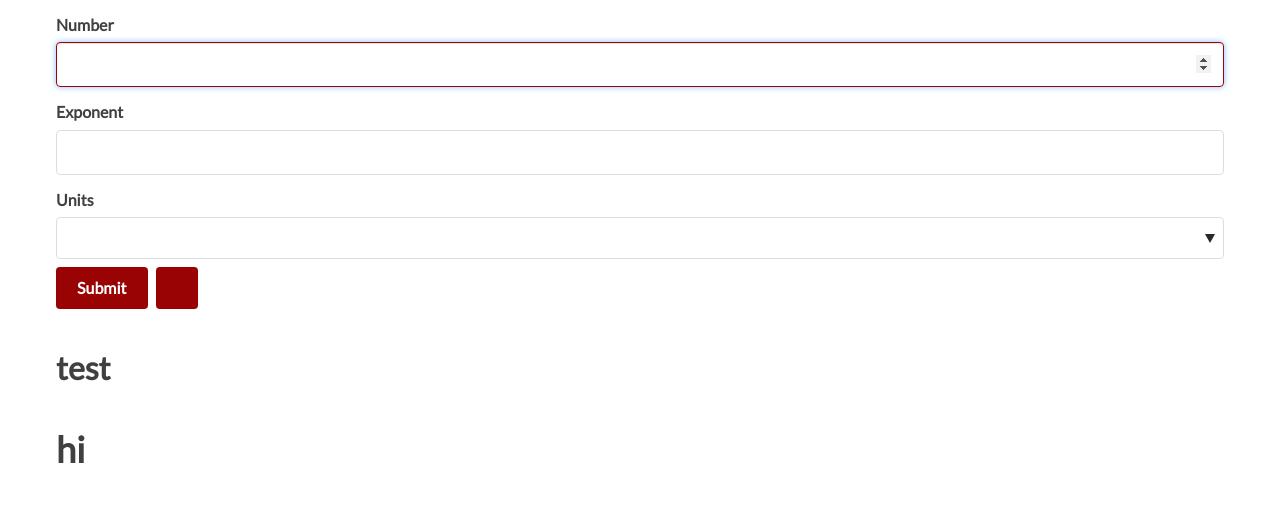
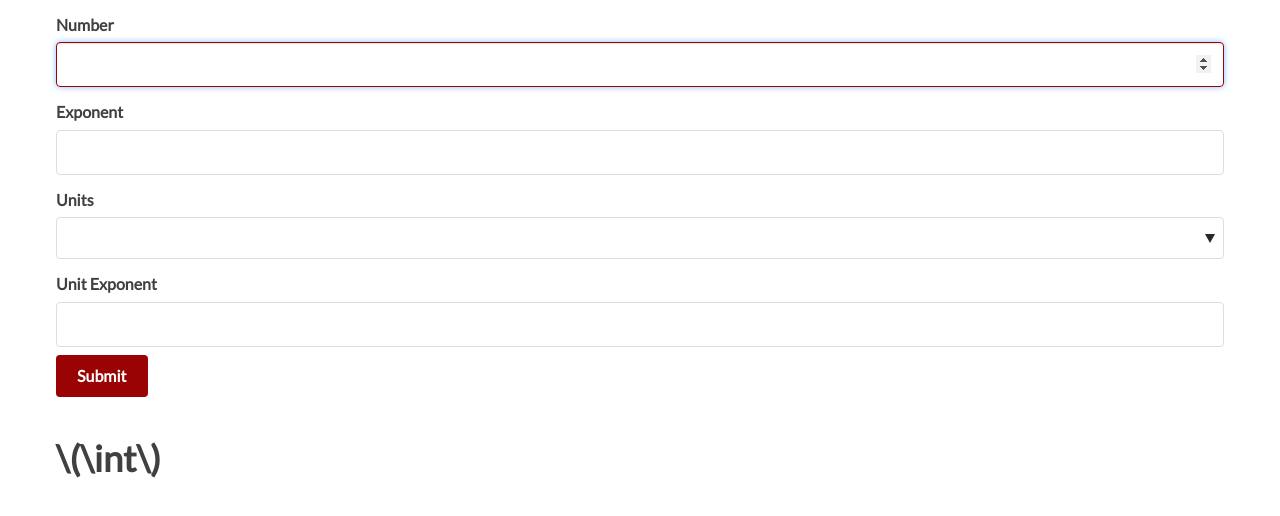
Before and after one commit to garrett361/natural-units, a React (Create React App) app: page / in a window 1280 px wide. Shown: the top 516 px of the page. Built offline with nearby package versions, Linux system fonts and the light colour scheme.

Commit message:
progress

```diff
--- a/package.json
+++ b/package.json
@@ -6,8 +6,10 @@
     "@testing-library/jest-dom": "^4.2.4",
     "@testing-library/react": "^9.5.0",
     "@testing-library/user-event": "^7.2.1",
+    "ramda": "^0.27.0",
     "react": "^16.13.1",
     "react-dom": "^16.13.1",
+    "react-katex": "^2.0.2",
     "react-scripts": "3.4.1"
   },
   "scripts": {
--- a/public/index.html
+++ b/public/index.html
@@ -1,14 +1,12 @@
 <!DOCTYPE html>
 <html lang="en">
+
 <head>
   <meta charset="utf-8" />
   <link rel="icon" href="%PUBLIC_URL%/favicon.ico" />
   <meta name="viewport" content="width=device-width, initial-scale=1" />
   <meta name="theme-color" content="#000000" />
-    <meta
-      name="description"
-      content="Web site created using create-react-app"
-    />
+  <meta name="description" content="Web site created using create-react-app" />
   <link rel="apple-touch-icon" href="%PUBLIC_URL%/logo192.png" />
   <!--
       manifest.json provides metadata used when your web app is installed on a
@@ -25,8 +23,9 @@
       work correctly both with client-side routing and a non-root public URL.
       Learn how to configure a non-root public URL by running `npm run build`.
     -->
-    <title>Random Number String Generator</title>
+  <title>Natural Units</title>
 </head>
+
 <body>
   <noscript>You need to enable JavaScript to run this app.</noscript>
   <div id="root"></div>
@@ -41,4 +40,5 @@
       To create a production bundle, use `npm run build` or `yarn build`.
     -->
 </body>
+
 </html>
--- a/src/App.js
+++ b/src/App.js
@@ -1,32 +1,52 @@
-import React, {Component} from 'react'
+import React, { Component } from 'react'
+
+
+// Ramda
+import * as R from 'ramda';
+
+// Components
 import InputForm from './InputForm'
 import OutputTable from './OutputTable';
+
+
+// set of units, all re-expressed in terms of a meters value raised to a power
+let unitsSet = [
+  {
+    units: 'm',
+    meterExponent: 1,
+    meterValue: 1,
+  },
+  {
+    units: 'GeV',
+    meterExponent: -1,
+    meterValue: 1.97 * 10 ** (-16),
+  }
+];
 
 
 
 class App extends Component {
 
-
   state = {
     input: [],
-    output: [],
-  }
+  };
 
   // Code for handling the submit button and appending new data to input list
 
   handleSubmit = x => {
-  this.setState({input:[...this.state.input,x]})
+    this.setState({ input: [...this.state.input, x] })
   }
 
 
-  render ()
-  {
+  render() {
+
+    let { input } = this.state;
+
     return (
 
       <div className="container">
-      <InputForm handleSubmit={this.handleSubmit} />
-      <OutputTable />
-      <h1>{this.input}hi</h1>
+        <InputForm handleSubmit={this.handleSubmit} unitsSet={unitsSet} />
+        <OutputTable input={input} unitsSet={unitsSet} />
       </div>
     )
   }
--- a/src/InputForm.js
+++ b/src/InputForm.js
@@ -1,45 +1,56 @@
 import React, { Component } from 'react'
 
+// Ramda
+import * as R from 'ramda';
+
+
+
+let initialState = {
+  number: null,
+  numberExponent: null,
+  units: null,
+  unitsExponent: null,
+  meterExponent: null,
+  meterValue: null,
+};
 
 class InputForm extends Component {
 
-  // Setup state of the form and initial state
-
-  constructor(props) {
-    super(props)
-
-    this.initialState = {
-      num: '',
-      expon: '',
-      units: '',
-    }
-
-    this.state = this.initialState
-  }
+  state = initialState;
 
   // code for setting the state of num, expon, units whenever a change is made
 
   handleChange = event => {
-  const { name, value } = event.target
+    let { name, value } = event.target
     // The [ ] brackets here are the setState synatx
     this.setState({
       [name]: value,
     })
   }
 
- // Submit button action.  On click, use App.js's handleSubmit to append form
-  // data to previous data
-
-  submitForm = () => {
-    // handleSubmit appends new data using the current state of the form
-    this.props.handleSubmit(this.state)
-    this.setState(this.initialState)
+  // Special code for units
+  handleUnitsChange = event => {
+    let { value } = event.target
+    // find which  unit was selected
+    let unitsIndex=R.findIndex(R.propEq('units', value))(this.props.unitsSet);
+    let chosenUnit=this.props.unitsSet[unitsIndex]
+    this.setState({
+      units: chosenUnit.units,
+      meterExponent: chosenUnit.meterExponent,
+      meterValue: chosenUnit.meterValue,
+    })
   }
 
 
   render() {
 
-      const {num, expon,units}=this.state
+    let { number, numberExponent, unitsExponent, units } = this.state;
+    let { handleSubmit, unitsSet } = this.props;
+
+
+    // Units options
+    let unitsFill = R.map((x) => { return (<option key={x.units} value={x.units}>{x.units}</option>) }, unitsSet);
+
 
 
     return (
@@ -48,48 +59,50 @@ handleChange = event => {
         <form>
 
 
-      <label for="num">Number</label>
+          <label>Number</label>
           <input
             type="number"
-          name="num"
-          id="num"
-          value={num}
+            name="number"
+            id="number"
             onChange={this.handleChange}
-          autoFocus/>
+            autoFocus />
 
 
-          <label for="expon">Exponent</label>
+          <label>Exponent</label>
           <input
             type="number"
-          name="expon"
-          id="expon"
-          value={expon}
+            name="numberExponent"
+            id="numberExponent"
             onChange={this.handleChange}
           />
 
-          <label for="units">Units </label>
+          <label>Units </label>
           <select
             name="units"
             id="units"
-          value=""
-          onChange={this.handleChange}
+            value={units ? units : undefined}
+            onChange={this.handleUnitsChange}
           >
             <option value=""></option>
-          <option value={1}> m </option>
-          <option value={1.9*10**(-16)}>GeV</option>
+            {unitsFill}
           </select>
+
+          <label>Unit Exponent</label>
+          <input
+            type="number"
+            name="unitsExponent"
+            id="unitsExponent"
+            onChange={this.handleChange}
+          />
 
         </form>
 
         <input
           type="button"
           value="Submit"
- onClick={this.submitForm}
- />
-
-<input
-type="button"
-value={this.state.units}
+          onClick={() => handleSubmit(
+            this.state
+          )}
         />
 
 
--- a/src/OutputTable.js
+++ b/src/OutputTable.js
@@ -1,16 +1,65 @@
-import React, { Component } from 'react'
+import React from 'react'
+
+// Ramda
+import * as R from 'ramda';
+
+// Latex
+import 'katex/dist/katex.min.css';
+import { InlineMath, BlockMath } from 'react-katex';
 
 
-class OutputTable extends Component {
+let OutputTable = (props) => {
+
+  let { input, unitsSet } = props;
+
+  // Each input value contains (number, numberExponent, units, unitsExponent,meterExponent,meterValue) properties
 
 
-    render() {
-      return (
-        <h2>test</h2>
-      )
-    }
+  // Latexed list of all inputs
+  let inputFill = input.map((x, i) => {
+    return (
+      <li key={i}>
+        <InlineMath>
+          {x.number + '\\times 10^{' + x.numberExponent + '} \\  \\mathrm{' + x.units + '} ^{' + x.unitsExponent + '}'}
+        </InlineMath>
+      </li>
+    )
+  });
 
-  }
+  // Combine all inputs into a single meters value
+  // need some RegExp code to separate out exponential notation
+  let regexpDigit = /[e]/;
+  let output = {};
+  if (input[0]) {
+    output.numberTotal = R.reduce((a, b) => { return ((b.number * (10 ** (b.numberExponent)) * Math.pow(b.meterValue, b.meterExponent)) * a) }, 1, input).toExponential()
+    console.log(output.numberTotal);
+    output.number = output.numberTotal.slice(0, regexpDigit.exec(output.numberTotal).index);
+    output.numberExponent = output.numberTotal.slice(regexpDigit.exec(output.numberTotal).index + 1, output.numberTotal.length);
+    // output.numberTotalExponent = R.reduce(R.add, 0, R.pluck('numberExponent', input));
+    output.meterExponent = R.reduce((a, b) => { return (b.unitsExponent * b.meterExponent + a) }, 0, input)
+    output.root = Math.pow(output.numberTotal, 1 / output.meterExponent).toExponential();
+    output.rootNumber=output.root.slice(0, regexpDigit.exec(output.root).index);
+    output.rootNumberExponent=output.root.slice(regexpDigit.exec(output.root).index + 1, output.root.length);
+  };
 
 
+  return (
+    <div>
+      <ul>
+        {inputFill}
+      </ul>
+      <h1>\(\int\)</h1>
+      <h2>{input[0] && output.value}</h2>
+      {input[0]
+        &&
+        <div>
+          <InlineMath>
+            {Math.pow(output.number, 1).toPrecision(3) + '\\times 10^{' + output.numberExponent + '} \\mathrm{m}' + '^{' + output.meterExponent + '}=' + '(' + Math.pow(output.rootNumber,1).toPrecision(3) + '\\times 10^{' + output.rootNumberExponent + '} \\mathrm{m})^{' + output.meterExponent + '}'}
+          </InlineMath>
+        </div>
+      }
+    </div>
+  )
+}
+
 export default OutputTable
```
Also changed, not shown: 1 other file (tests, documents, lock files or other folders). Lines whose indentation alone changed are shown as unchanged.
